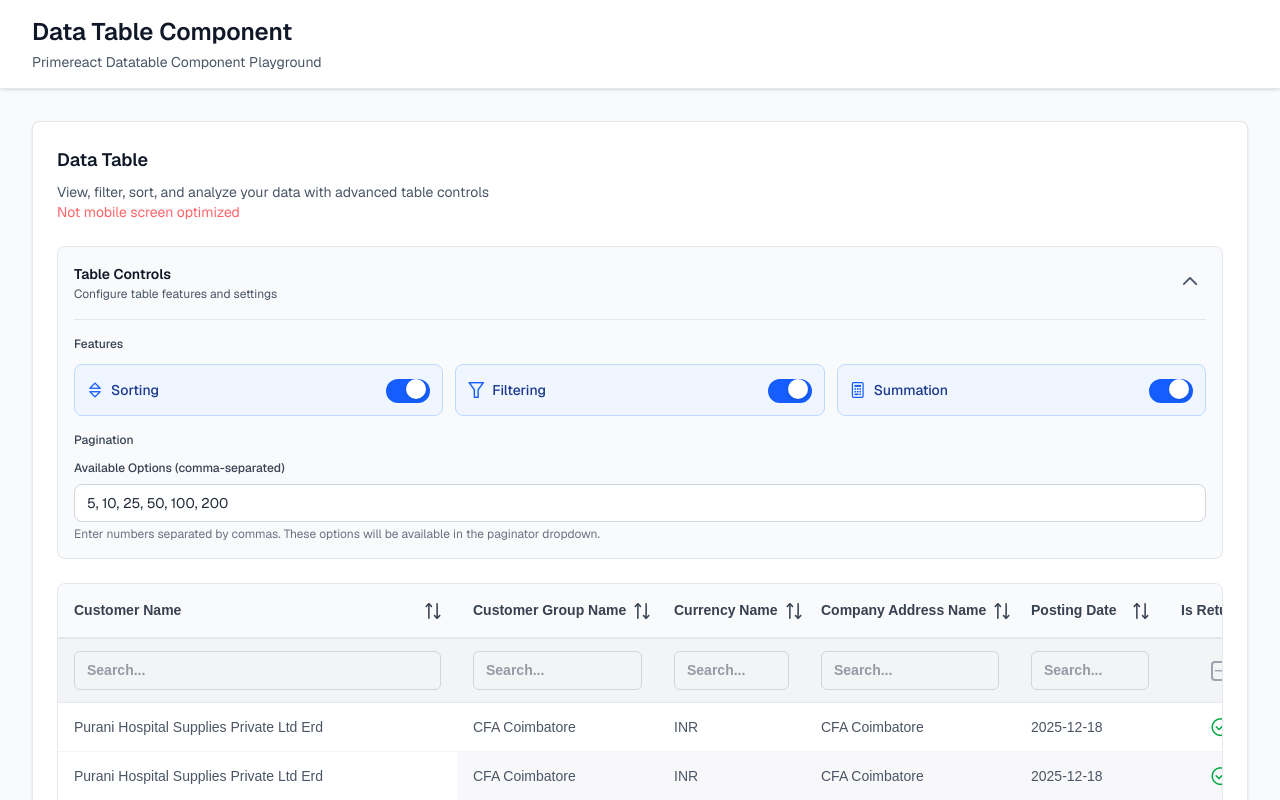
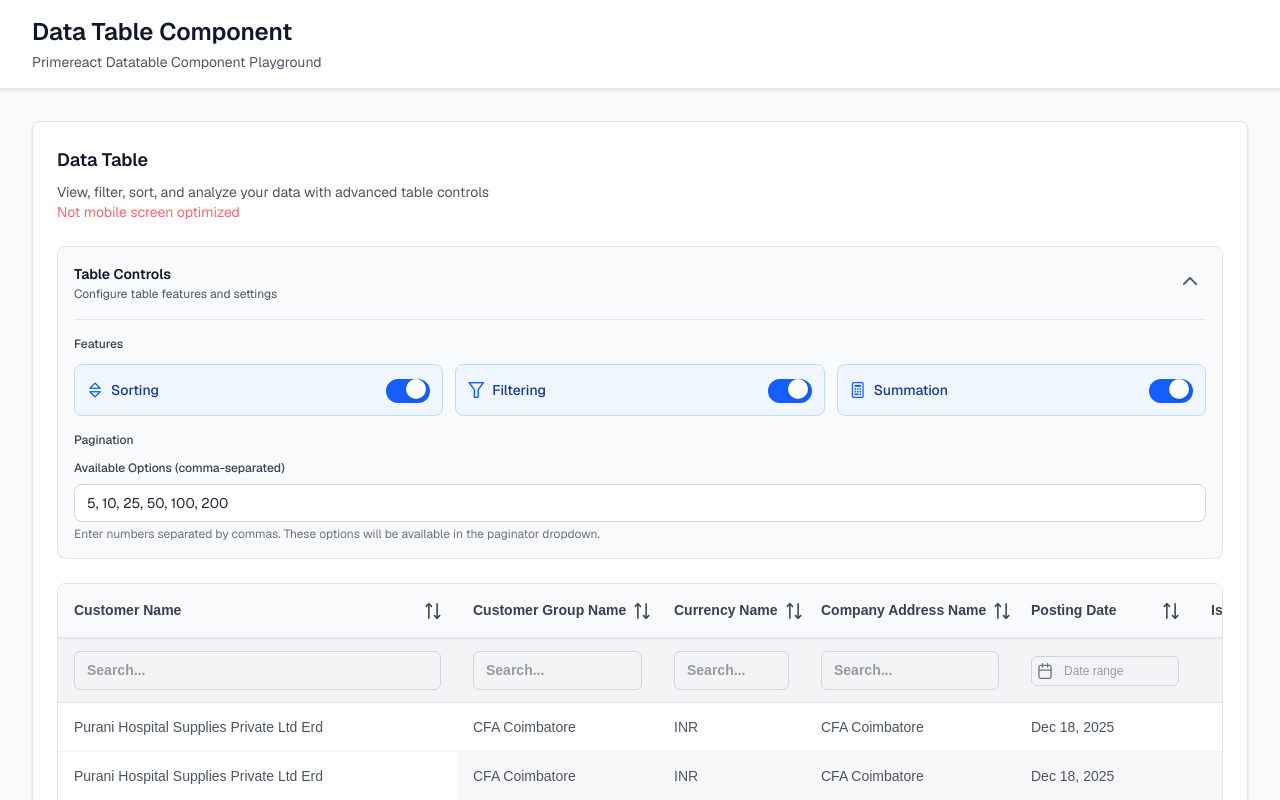
Before and after one commit to VICTORVICKIE/datatable-component, a Next.js app: page / in a window 1280 px wide. Shown: the top 800 px of the page. Built offline with nearby package versions, Linux system fonts and the light colour scheme; a web font is replaced by a local one.

Commit message:
automatic datetime inference

```diff
--- a/src/app/globals.css
+++ b/src/app/globals.css
@@ -655,3 +655,84 @@ body {
 .responsive-table-container .p-datatable-scrollable-body {
     max-height: inherit;
 }
+
+/* Date Range Filter Styles */
+.date-range-filter {
+    width: 100%;
+}
+
+.date-range-filter .date-range-calendar {
+    width: 100%;
+}
+
+.date-range-filter .date-range-calendar .p-inputtext {
+    font-size: 0.75rem;
+    padding: 0.375rem 0.5rem 0.375rem 2rem;
+    width: 100%;
+}
+
+.date-range-filter .date-range-calendar .p-datepicker-trigger {
+    position: absolute;
+    left: 0.25rem;
+    top: 50%;
+    transform: translateY(-50%);
+    width: 1.25rem;
+    height: 1.25rem;
+    padding: 0;
+    background: transparent;
+    border: none;
+    color: #6b7280;
+}
+
+.date-range-filter .date-range-calendar .p-datepicker-trigger:hover {
+    background: transparent;
+    color: #374151;
+}
+
+/* Calendar Popup Styles */
+.p-datepicker {
+    font-size: 0.875rem;
+}
+
+.p-datepicker .p-datepicker-header {
+    padding: 0.5rem;
+}
+
+.p-datepicker .p-datepicker-title {
+    font-weight: 600;
+}
+
+.p-datepicker table td {
+    padding: 0.25rem;
+}
+
+.p-datepicker table td > span {
+    width: 2rem;
+    height: 2rem;
+    font-size: 0.75rem;
+}
+
+.p-datepicker .p-datepicker-buttonbar {
+    padding: 0.5rem;
+    border-top: 1px solid #e5e7eb;
+}
+
+.p-datepicker .p-datepicker-buttonbar button {
+    font-size: 0.75rem;
+    padding: 0.375rem 0.75rem;
+}
+
+/* Highlight range selection */
+.p-datepicker table td.p-datepicker-today > span {
+    background: #e0f2fe;
+    color: #0369a1;
+}
+
+.p-datepicker table td > span.p-highlight {
+    background: #3b82f6;
+    color: white;
+}
+
+.p-datepicker table td.p-datepicker-other-month > span.p-highlight {
+    background: #93c5fd;
+}
--- a/src/components/DataTable.jsx
+++ b/src/components/DataTable.jsx
@@ -4,6 +4,7 @@ import React, { useState, useMemo, useEffect, useCallback } from 'react';
 import { DataTable } from 'primereact/datatable';
 import { Column } from 'primereact/column';
 import { InputText } from 'primereact/inputtext';
+import { Calendar } from 'primereact/calendar';
 import { Paginator } from 'primereact/paginator';
 import {
   isNil,
@@ -26,12 +27,100 @@ import {
   includes,
   isBoolean,
   isString,
+  isDate,
   head,
   tail,
   toNumber,
   isNaN as _isNaN,
   trim,
 } from 'lodash';
+
+// Date format patterns for detection
+const DATE_PATTERNS = [
+  /^\d{4}-\d{2}-\d{2}$/,                          // ISO: 2024-01-15
+  /^\d{4}-\d{2}-\d{2}T\d{2}:\d{2}:\d{2}/,         // ISO with time: 2024-01-15T10:30:00
+  /^\d{4}\/\d{2}\/\d{2}$/,                        // 2024/01/15
+  /^\d{1,2}\/\d{1,2}\/\d{4}$/,                    // US: 01/15/2024 or 1/15/2024
+  /^\d{1,2}-\d{1,2}-\d{4}$/,                      // 01-15-2024
+  /^\d{1,2}\.\d{1,2}\.\d{4}$/,                    // EU: 15.01.2024
+  /^(Jan|Feb|Mar|Apr|May|Jun|Jul|Aug|Sep|Oct|Nov|Dec)\s+\d{1,2},?\s+\d{4}$/i, // Jan 15, 2024
+  /^\d{1,2}\s+(Jan|Feb|Mar|Apr|May|Jun|Jul|Aug|Sep|Oct|Nov|Dec)\s+\d{4}$/i,   // 15 Jan 2024
+];
+
+/**
+ * Check if a value looks like a date
+ */
+function isDateLike(value) {
+  if (isNil(value)) return false;
+  // Explicitly reject 0, empty strings, and small numbers
+  if (value === 0 || value === '0' || value === '') return false;
+  if (isDate(value)) return true;
+  if (isNumber(value)) {
+    // Check if it's a reasonable timestamp (must be > 1 year in milliseconds to avoid small numbers)
+    // Minimum: Jan 1, 1980 (315532800000) to avoid false positives with small numbers
+    const minTimestamp = 315532800000; // 1980-01-01
+    const maxTimestamp = 4102444800000; // 2100-01-01
+    if (value >= minTimestamp && value <= maxTimestamp) {
+      const date = new Date(value);
+      return !isNaN(date.getTime());
+    }
+    return false;
+  }
+  if (isString(value)) {
+    const trimmed = trim(value);
+    if (trimmed === '') return false;
+    // Reject pure numbers (could be IDs, quantities, etc.)
+    if (/^-?\d+$/.test(trimmed)) return false;
+    // Check against known patterns
+    if (DATE_PATTERNS.some(pattern => pattern.test(trimmed))) {
+      const parsed = new Date(trimmed);
+      return !isNaN(parsed.getTime());
+    }
+    // Try parsing as date string (but be strict)
+    const parsed = new Date(trimmed);
+    if (!isNaN(parsed.getTime())) {
+      // Make sure it's not just a number or simple numeric string
+      return !/^-?\d+\.?\d*$/.test(trimmed);
+    }
+  }
+  return false;
+}
+
+/**
+ * Parse a value to a Date object
+ */
+function parseToDate(value) {
+  if (isNil(value)) return null;
+  if (value === '' || value === 0 || value === '0') return null; // Empty or zero values
+  if (isDate(value)) return value;
+  if (isNumber(value)) {
+    // Reject timestamps that would result in epoch (1970) or invalid dates
+    if (value <= 0) return null;
+    const date = new Date(value);
+    return isNaN(date.getTime()) ? null : date;
+  }
+  if (isString(value)) {
+    const trimmed = trim(value);
+    if (trimmed === '') return null;
+    const parsed = new Date(trimmed);
+    return isNaN(parsed.getTime()) ? null : parsed;
+  }
+  return null;
+}
+
+/**
+ * Format a date for display
+ */
+function formatDateValue(value) {
+  if (isNil(value) || value === '' || value === 0 || value === '0') return '';
+  const date = parseToDate(value);
+  if (!date) return String(value ?? '');
+  return date.toLocaleDateString('en-US', {
+    year: 'numeric',
+    month: 'short',
+    day: 'numeric'
+  });
+}
 
 /**
  * Parse numeric filter expression
@@ -149,6 +238,35 @@ function applyNumericFilter(cellValue, parsedFilter) {
   }
 }
 
+/**
+ * Apply date range filter to a cell value
+ */
+function applyDateFilter(cellValue, dateRange) {
+  if (!dateRange || (!dateRange[0] && !dateRange[1])) return true;
+
+  const cellDate = parseToDate(cellValue);
+  if (!cellDate) return false;
+
+  const [startDate, endDate] = dateRange;
+
+  // Normalize to start/end of day for comparison
+  const cellTime = cellDate.getTime();
+
+  if (startDate && endDate) {
+    const startTime = new Date(startDate).setHours(0, 0, 0, 0);
+    const endTime = new Date(endDate).setHours(23, 59, 59, 999);
+    return cellTime >= startTime && cellTime <= endTime;
+  } else if (startDate) {
+    const startTime = new Date(startDate).setHours(0, 0, 0, 0);
+    return cellTime >= startTime;
+  } else if (endDate) {
+    const endTime = new Date(endDate).setHours(23, 59, 59, 999);
+    return cellTime <= endTime;
+  }
+
+  return true;
+}
+
 function CustomTriStateCheckbox({ value, onChange }) {
   const handleClick = () => {
     if (value === null) {
@@ -178,6 +296,48 @@ function CustomTriStateCheckbox({ value, onChange }) {
       )}
       {value === null && (
         <i className="pi pi-minus text-gray-400 text-xs" />
+      )}
+    </div>
+  );
+}
+
+function DateRangeFilter({ value, onChange }) {
+  const handleChange = (e) => {
+    onChange(e.value);
+  };
+
+  const handleClear = () => {
+    onChange(null);
+  };
+
+  const hasValue = value && (value[0] || value[1]);
+
+  return (
+    <div className="date-range-filter flex items-center gap-1">
+      <Calendar
+        value={value}
+        onChange={handleChange}
+        selectionMode="range"
+        readOnlyInput
+        placeholder="Date range"
+        showIcon
+        iconPos="left"
+        dateFormat="M d, yy"
+        className="p-column-filter date-range-calendar"
+        inputClassName="text-xs"
+        showButtonBar
+        numberOfMonths={1}
+        style={{ width: '100%' }}
+      />
+      {hasValue && (
+        <button
+          type="button"
+          onClick={handleClear}
+          className="p-1 text-gray-400 hover:text-gray-600 transition-colors"
+          title="Clear filter"
+        >
+          <i className="pi pi-times text-xs" />
+        </button>
       )}
     </div>
   );
@@ -260,8 +420,14 @@ export default function DataTableComponent({
     return startCase(key.split('__').join(' ').split('_').join(' '));
   }, []);
 
-  const formatCellValue = useCallback((value) => {
+  const formatCellValue = useCallback((value, colType) => {
     if (isNil(value)) return '';
+
+    // Format dates
+    if (colType?.isDate) {
+      return formatDateValue(value);
+    }
+
     if (isNumber(value)) {
       return value % 1 === 0
         ? value.toLocaleString('en-US')
@@ -287,27 +453,37 @@ export default function DataTableComponent({
         const value = get(row, col);
         if (!isNil(value)) {
           nonNullCount++;
-          if (isNumericValue(value)) numericCount++;
-          if (isString(value) && /^\d{4}-\d{2}-\d{2}/.test(value)) dateCount++;
           if (isBoolean(value)) booleanCount++;
           // Check for binary 0/1 values (number or string)
-          if (value === 0 || value === 1 || value === '0' || value === '1') {
+          else if (value === 0 || value === 1 || value === '0' || value === '1') {
             binaryCount++;
+          }
+          // Check for date (before numeric to avoid timestamp confusion)
+          else if (isDateLike(value)) {
+            dateCount++;
+          }
+          // Check for numeric
+          else if (isNumericValue(value)) {
+            numericCount++;
           }
         }
       });
 
-      const isNumericColumn = nonNullCount > 0 && numericCount > nonNullCount * 0.8;
-      const isDateColumn = nonNullCount > 0 && dateCount > nonNullCount * 0.5;
       const isTrueBooleanColumn = nonNullCount > 0 && booleanCount > nonNullCount * 0.7;
       // Infer boolean from 0/1 if all non-null values are binary
       const isBinaryBooleanColumn = nonNullCount > 0 && binaryCount === nonNullCount && binaryCount >= 1;
       const isBooleanColumn = isTrueBooleanColumn || isBinaryBooleanColumn;
 
+      // Date detection: at least 70% should be date-like
+      const isDateColumn = !isBooleanColumn && nonNullCount > 0 && dateCount > nonNullCount * 0.7;
+
+      // Numeric detection: at least 80% should be numeric (excluding dates and booleans)
+      const isNumericColumn = !isBooleanColumn && !isDateColumn && nonNullCount > 0 && numericCount > nonNullCount * 0.8;
+
       types[col] = {
         isBoolean: isBooleanColumn,
-        isBinaryBoolean: isBinaryBooleanColumn, // Track if it's 0/1 based
-        isNumeric: isNumericColumn && !isBooleanColumn,
+        isBinaryBoolean: isBinaryBooleanColumn,
+        isNumeric: isNumericColumn,
         isDate: isDateColumn
       };
     });
@@ -321,10 +497,13 @@ export default function DataTableComponent({
 
       columns.forEach((col) => {
         const colType = get(columnTypes, col);
-        initialFilters[col] = {
-          value: null,
-          matchMode: get(colType, 'isBoolean') ? 'equals' : 'contains'
-        };
+        if (get(colType, 'isBoolean')) {
+          initialFilters[col] = { value: null, matchMode: 'equals' };
+        } else if (get(colType, 'isDate')) {
+          initialFilters[col] = { value: null, matchMode: 'dateRange' };
+        } else {
+          initialFilters[col] = { value: null, matchMode: 'contains' };
+        }
       });
 
       setFilters(initialFilters);
@@ -340,15 +519,15 @@ export default function DataTableComponent({
     columns.forEach((col) => {
       const headerLength = formatHeaderName(col).length;
       const cellLengths = [];
+      const colType = get(columnTypes, col, { isBoolean: false, isNumeric: false, isDate: false });
 
       sampleData.forEach((row) => {
         const value = get(row, col);
         if (!isNil(value)) {
-          cellLengths.push(formatCellValue(value).length);
+          cellLengths.push(formatCellValue(value, colType).length);
         }
       });
 
-      const colType = get(columnTypes, col, { isBoolean: false, isNumeric: false, isDate: false });
       const { isBoolean: isBooleanColumn, isNumeric: isNumericColumn, isDate: isDateColumn } = colType;
 
       let contentWidth = headerLength;
@@ -367,7 +546,7 @@ export default function DataTableComponent({
       if (isBooleanColumn) {
         baseWidth = Math.max(headerWidth, 50);
       } else if (isDateColumn) {
-        baseWidth = Math.max(headerWidth, 100);
+        baseWidth = Math.max(headerWidth, 120);
       } else if (isNumericColumn) {
         baseWidth = Math.max(headerWidth, 70);
       } else {
@@ -377,8 +556,8 @@ export default function DataTableComponent({
       const sortPadding = enableSort ? 30 : 0;
       const finalWidth = baseWidth + sortPadding;
 
-      const minWidth = isBooleanColumn ? 100 : isDateColumn ? 150 : isNumericColumn ? 130 : 140;
-      const maxWidth = isBooleanColumn ? 180 : isDateColumn ? 250 : isNumericColumn ? 250 : 400;
+      const minWidth = isBooleanColumn ? 100 : isDateColumn ? 180 : isNumericColumn ? 130 : 140;
+      const maxWidth = isBooleanColumn ? 180 : isDateColumn ? 280 : isNumericColumn ? 250 : 400;
 
       widths[col] = clamp(finalWidth, minWidth, maxWidth);
     });
@@ -413,6 +592,11 @@ export default function DataTableComponent({
           return true;
         }
 
+        // Date range filter
+        if (get(colType, 'isDate')) {
+          return applyDateFilter(cellValue, filterValue);
+        }
+
         // Numeric filter with operators
         if (get(colType, 'isNumeric')) {
           const parsedFilter = parseNumericFilter(filterValue);
@@ -443,6 +627,10 @@ export default function DataTableComponent({
     if (isEmpty(filteredData)) return sums;
 
     columns.forEach((col) => {
+      const colType = get(columnTypes, col);
+      // Skip date columns for summation
+      if (get(colType, 'isDate')) return;
+
       const values = filter(
         filteredData.map((row) => get(row, col)),
         (val) => !isNil(val)
@@ -456,7 +644,7 @@ export default function DataTableComponent({
       }
     });
     return sums;
-  }, [filteredData, columns, isNumericValue]);
+  }, [filteredData, columns, isNumericValue, columnTypes]);
 
   const paginatedData = useMemo(() => {
     return sortedData.slice(first, first + rows);
@@ -465,8 +653,19 @@ export default function DataTableComponent({
   const footerTemplate = (column, isFirstColumn = false) => {
     if (!enableSummation) return null;
 
+    const colType = get(columnTypes, column);
+
+    // No summation for date columns
+    if (get(colType, 'isDate')) {
+      return isFirstColumn ? (
+        <div className="text-left">
+          <strong>Total</strong>
+        </div>
+      ) : null;
+    }
+
     const sum = get(calculateSums, column);
-    const hasSum = !isNil(sum) && !get(columnTypes, [column, 'isBoolean']);
+    const hasSum = !isNil(sum) && !get(colType, 'isBoolean');
 
     if (isFirstColumn) {
       if (hasSum) {
@@ -486,7 +685,7 @@ export default function DataTableComponent({
       );
     }
 
-    if (get(columnTypes, [column, 'isBoolean'])) return null;
+    if (get(colType, 'isBoolean')) return null;
     if (isNil(sum)) return null;
 
     const formattedSum = sum % 1 === 0
@@ -518,6 +717,17 @@ export default function DataTableComponent({
       </div>
     );
   }, [isTruthyBoolean]);
+
+  const dateBodyTemplate = useCallback((rowData, column) => {
+    const value = get(rowData, column);
+    const formatted = formatDateValue(value);
+
+    return (
+      <div className="text-xs sm:text-sm truncate text-left" title={formatted}>
+        {formatted}
+      </div>
+    );
+  }, []);
 
   const updateFilter = useCallback((col, value) => {
     setFilters(prev => ({
@@ -556,6 +766,17 @@ export default function DataTableComponent({
     );
   }, [filters, updateFilter]);
 
+  const dateFilterElement = useCallback((col) => (options) => {
+    const filterState = get(filters, col);
+    const value = get(filterState, 'value', null);
+    return (
+      <DateRangeFilter
+        value={value}
+        onChange={(newValue) => updateFilter(col, newValue)}
+      />
+    );
+  }, [filters, updateFilter]);
+
   const booleanFilterElement = useCallback((col) => () => {
     const filterState = get(filters, col);
     const value = get(filterState, 'value', null);
@@ -574,11 +795,36 @@ export default function DataTableComponent({
     if (get(colType, 'isBoolean')) {
       return booleanFilterElement(col);
     }
+    if (get(colType, 'isDate')) {
+      return dateFilterElement(col);
+    }
     if (get(colType, 'isNumeric')) {
       return numericFilterElement(col);
     }
     return textFilterElement(col);
-  }, [columnTypes, booleanFilterElement, numericFilterElement, textFilterElement]);
+  }, [columnTypes, booleanFilterElement, dateFilterElement, numericFilterElement, textFilterElement]);
+
+  const getBodyTemplate = useCallback((col) => {
+    const colType = get(columnTypes, col);
+    const isBooleanCol = get(colType, 'isBoolean', false);
+    const isDateCol = get(colType, 'isDate', false);
+    const isNumericCol = get(colType, 'isNumeric', false);
+
+    if (isBooleanCol) {
+      return (rowData) => booleanBodyTemplate(rowData, col);
+    }
+    if (isDateCol) {
+      return (rowData) => dateBodyTemplate(rowData, col);
+    }
+    return (rowData) => (
+      <div
+        className={`text-xs sm:text-sm truncate ${isNumericCol ? 'text-right' : 'text-left'}`}
+        title={formatCellValue(get(rowData, col), colType)}
+      >
+        {formatCellValue(get(rowData, col), colType)}
+      </div>
+    );
+  }, [columnTypes, booleanBodyTemplate, dateBodyTemplate, formatCellValue]);
 
   const onPageChange = (event) => {
     setFirst(event.first);
@@ -640,7 +886,6 @@ export default function DataTableComponent({
         >
           {frozenCols.map((col, index) => {
             const colType = get(columnTypes, col);
-            const isBooleanCol = get(colType, 'isBoolean', false);
             const isNumericCol = get(colType, 'isNumeric', false);
             const isFirstColumn = index === 0;
             return (
@@ -660,24 +905,14 @@ export default function DataTableComponent({
                 showFilterMenu={false}
                 showClearButton={false}
                 footer={footerTemplate(col, isFirstColumn)}
-                body={isBooleanCol
-                  ? (rowData) => booleanBodyTemplate(rowData, col)
-                  : (rowData) => (
-                    <div
-                      className={`text-xs sm:text-sm truncate ${isNumericCol ? 'text-right' : 'text-left'}`}
-                      title={formatCellValue(get(rowData, col))}
-                    >
-                      {formatCellValue(get(rowData, col))}
-                    </div>
-                  )
-                }
+                body={getBodyTemplate(col)}
+                align={isNumericCol ? 'right' : 'left'}
               />
             );
           })}
 
           {regularCols.map((col) => {
             const colType = get(columnTypes, col);
-            const isBooleanCol = get(colType, 'isBoolean', false);
             const isNumericCol = get(colType, 'isNumeric', false);
             return (
               <Column
@@ -695,17 +930,8 @@ export default function DataTableComponent({
                 showFilterMenu={false}
                 showClearButton={false}
                 footer={footerTemplate(col)}
-                body={isBooleanCol
-                  ? (rowData) => booleanBodyTemplate(rowData, col)
-                  : (rowData) => (
-                    <div
-                      className={`text-xs sm:text-sm truncate ${isNumericCol ? 'text-right' : 'text-left'}`}
-                      title={formatCellValue(get(rowData, col))}
-                    >
-                      {formatCellValue(get(rowData, col))}
-                    </div>
-                  )
-                }
+                body={getBodyTemplate(col)}
+                align={isNumericCol ? 'right' : 'left'}
               />
             );
           })}
```
